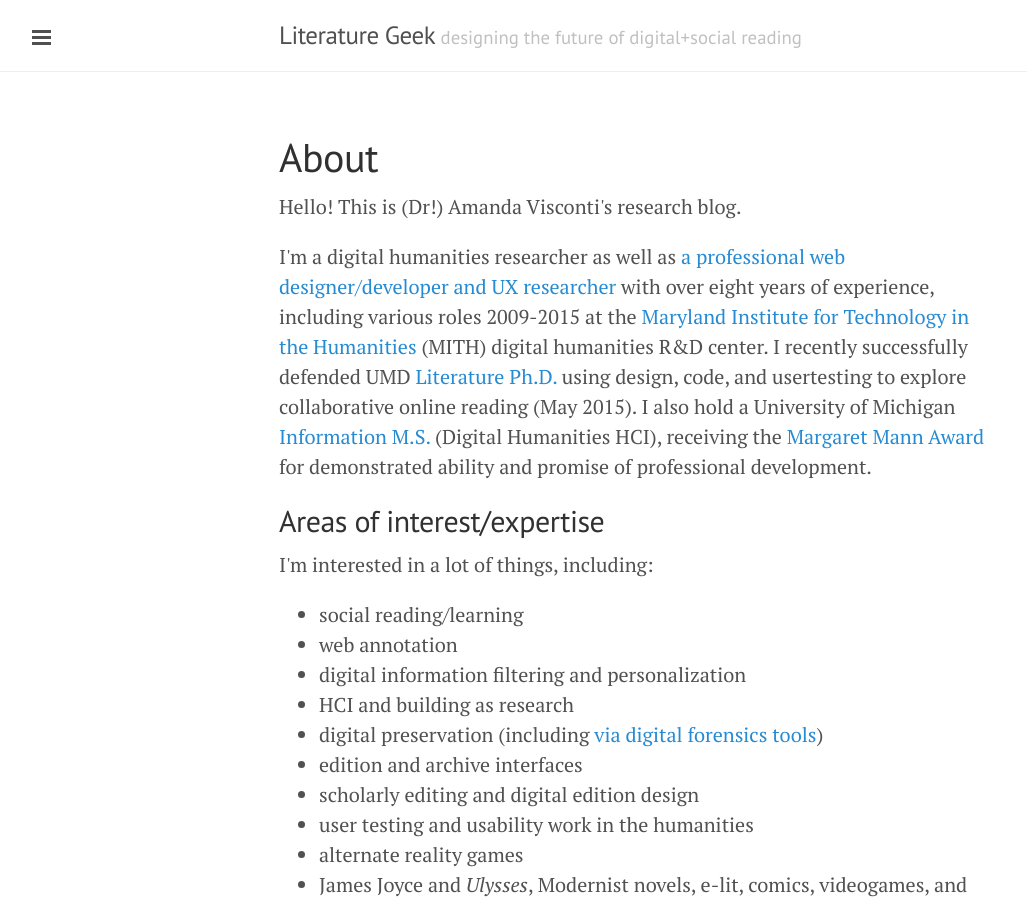
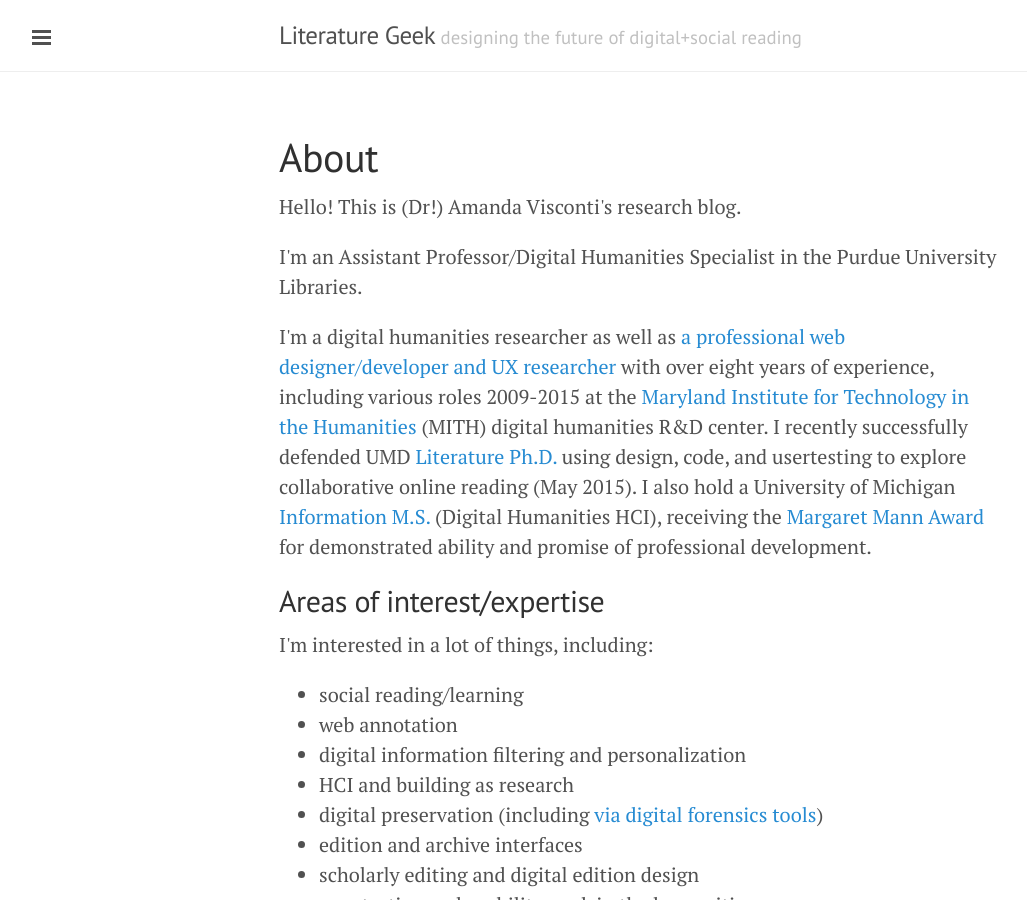
Before and after one commit to amandavisconti/literaturegeek, a Jekyll site: the page built from about.md, in a window 1280 px wide and 900 px high. Shown: the whole window, without its empty margins (1-1028 px from the left). Built offline with Jekyll 4.4.1, drawn with Linux system fonts in a browser that asks for light colours; nearby versions of some CDN libraries; Markdown is read by kramdown in place of the engine named in the settings.

Commit message:
New job!

```diff
--- a/about.md
+++ b/about.md
@@ -4,6 +4,8 @@
 ---
 <div class="page">
 <p>Hello! This is (Dr!) Amanda Visconti's research blog.</p>
+
+<p>I'm an Assistant Professor/Digital Humanities Specialist in the Purdue University Libraries.</p>
 
 <p>I'm a digital humanities researcher as well as <a href="http://www.AmandaVisconti.com">a professional web designer/developer and UX researcher</a> with over eight years of experience, including various roles 2009-2015 at the <a href="http://mith.umd.edu">Maryland Institute for Technology in the Humanities</a> (MITH) digital humanities R&D center. I recently successfully defended UMD <a href="dr.AmandaVisconti.com">Literature Ph.D.</a> using design, code, and usertesting to explore collaborative online reading (May 2015). I also hold a University of Michigan <a href="http://deepblue.lib.umich.edu/handle/2027.42/71380">Information M.S.</a> (Digital Humanities HCI), receiving the <a href="https://www.si.umich.edu/newsandevents/margaret-mann-award-recipients-1941-present">Margaret Mann Award</a> for demonstrated ability and promise of professional development.</p>
 
```
